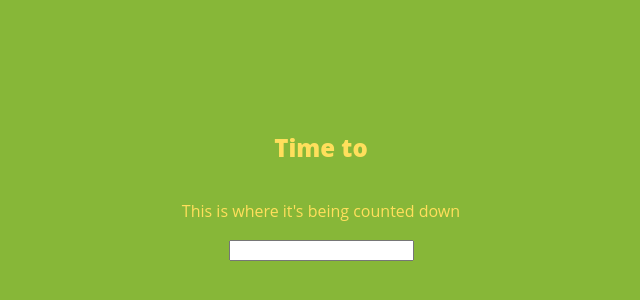
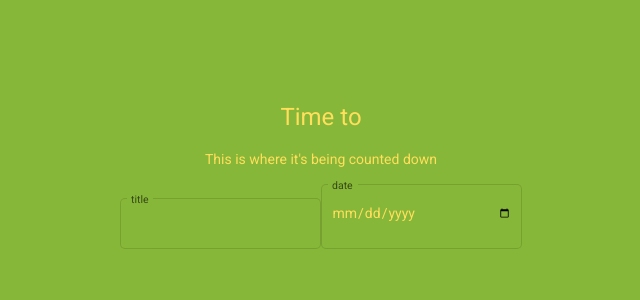
Before and after one commit to idsintehittapa/friendly-potato, an Angular app: page / in a window 1280 px wide. Shown: the part 214-514 px from the top of the page, without its empty margins (319-959 px from the left). Built offline with nearby package versions, Linux system fonts and the light colour scheme.

Commit message:
form: adding material UI and iteration 1 form

```diff
--- a/angular.json
+++ b/angular.json
@@ -23,6 +23,7 @@
               "src/assets"
             ],
             "styles": [
+              "./node_modules/@angular/material/prebuilt-themes/deeppurple-amber.css",
               "src/styles.css"
             ],
             "scripts": []
@@ -90,6 +91,7 @@
               "src/assets"
             ],
             "styles": [
+              "./node_modules/@angular/material/prebuilt-themes/deeppurple-amber.css",
               "src/styles.css"
             ],
             "scripts": []
--- a/package.json
+++ b/package.json
@@ -11,10 +11,12 @@
   "private": true,
   "dependencies": {
     "@angular/animations": "^14.1.0",
+    "@angular/cdk": "~14.1.3",
     "@angular/common": "^14.1.0",
     "@angular/compiler": "^14.1.0",
     "@angular/core": "^14.1.0",
     "@angular/forms": "^14.1.0",
+    "@angular/material": "~14.1.3",
     "@angular/platform-browser": "^14.1.0",
     "@angular/platform-browser-dynamic": "^14.1.0",
     "@angular/router": "^14.1.0",
--- a/src/app/app.component.html
+++ b/src/app/app.component.html
@@ -1,8 +1,17 @@
 <article class="content__wrapper">
   <h1>Time to {{eventTitle}}</h1>
   <p>This is where it's being counted down</p>
-  <form>
-    <input type="text" (input)="titleEvent($event)">
+  <form #eventForm="ngForm">
+    <mat-form-field class="example-full-width" appearance="outline" floatLabel="always">
+      <mat-label>title</mat-label>
+      <input matInput type="text" (input)="titleEvent($event)" id="title">
+    </mat-form-field>
+
+    <mat-form-field class="example-full-width" appearance="outline" floatLabel="always">
+      <mat-label>date</mat-label>
+      <input matInput type="date">
+    </mat-form-field>
+
   </form>
 
 </article>
--- a/src/index.html
+++ b/src/index.html
@@ -6,8 +6,11 @@
   <base href="/">
   <meta name="viewport" content="width=device-width, initial-scale=1">
   <link rel="icon" type="image/x-icon" href="favicon.ico">
+  <link rel="preconnect" href="https://fonts.gstatic.com">
+  <link href="https://fonts.googleapis.com/css2?family=Roboto:wght@300;400;500&display=swap" rel="stylesheet">
+  <link href="https://fonts.googleapis.com/icon?family=Material+Icons" rel="stylesheet">
 </head>
-<body>
+<body class="mat-typography">
   <app-root></app-root>
 </body>
 </html>
--- a/src/styles.css
+++ b/src/styles.css
@@ -1,4 +1,4 @@
-/* @import '~@angular/material/prebuilt-themes/deeppurple-amber.css'; */
+@import '~@angular/material/prebuilt-themes/deeppurple-amber.css';
 
 body {
   margin: 0 auto;
@@ -12,3 +12,13 @@ body {
 h1 {
   font-weight: 800;
 }
+
+html,
+body {
+  height: 100%;
+}
+
+body {
+  margin: 0;
+  font-family: Roboto, "Helvetica Neue", sans-serif;
+}
```
Also changed, not shown: src/app/app.module.ts (+13 -5 lines), 1 other file (tests, documents, lock files or other folders).
